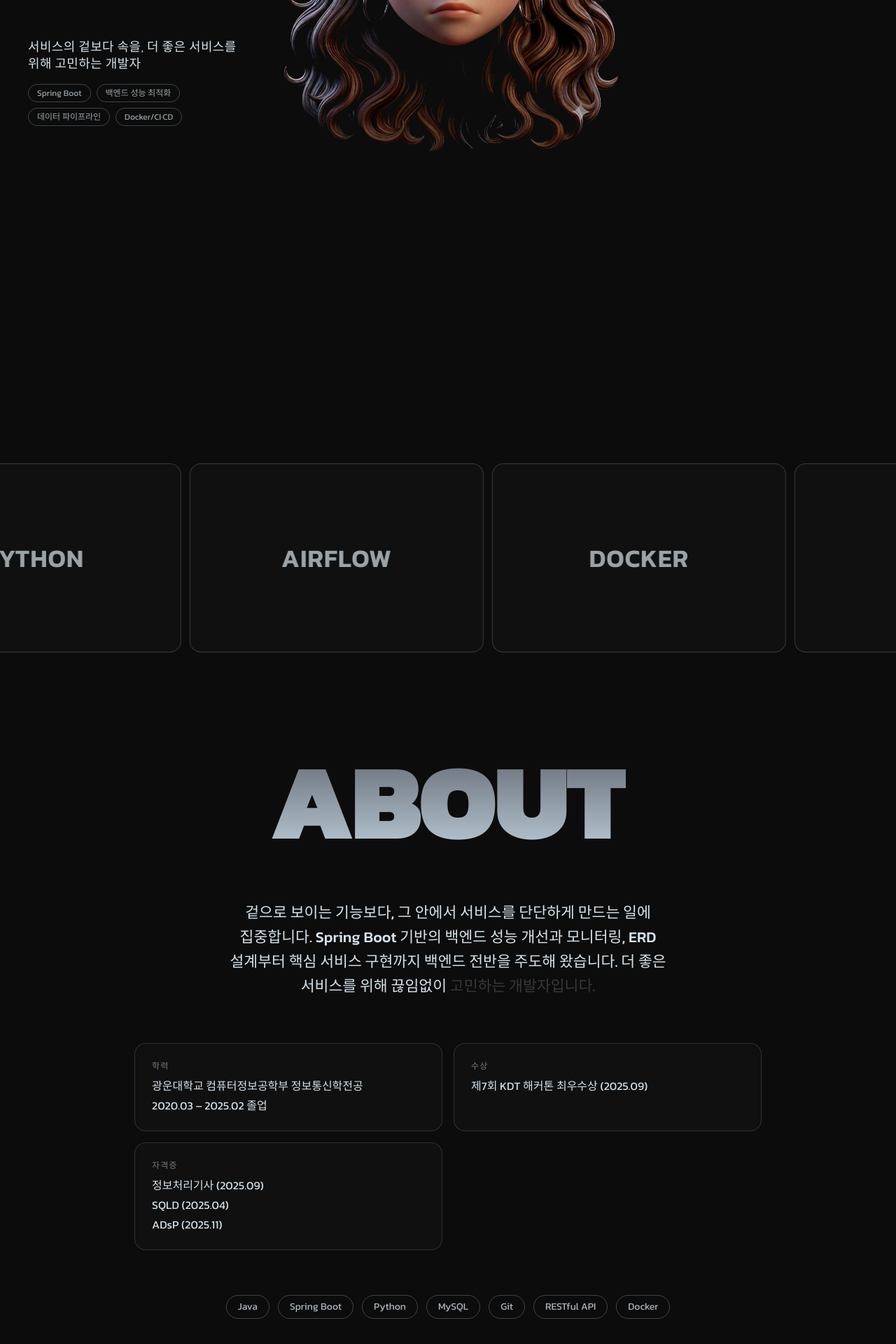
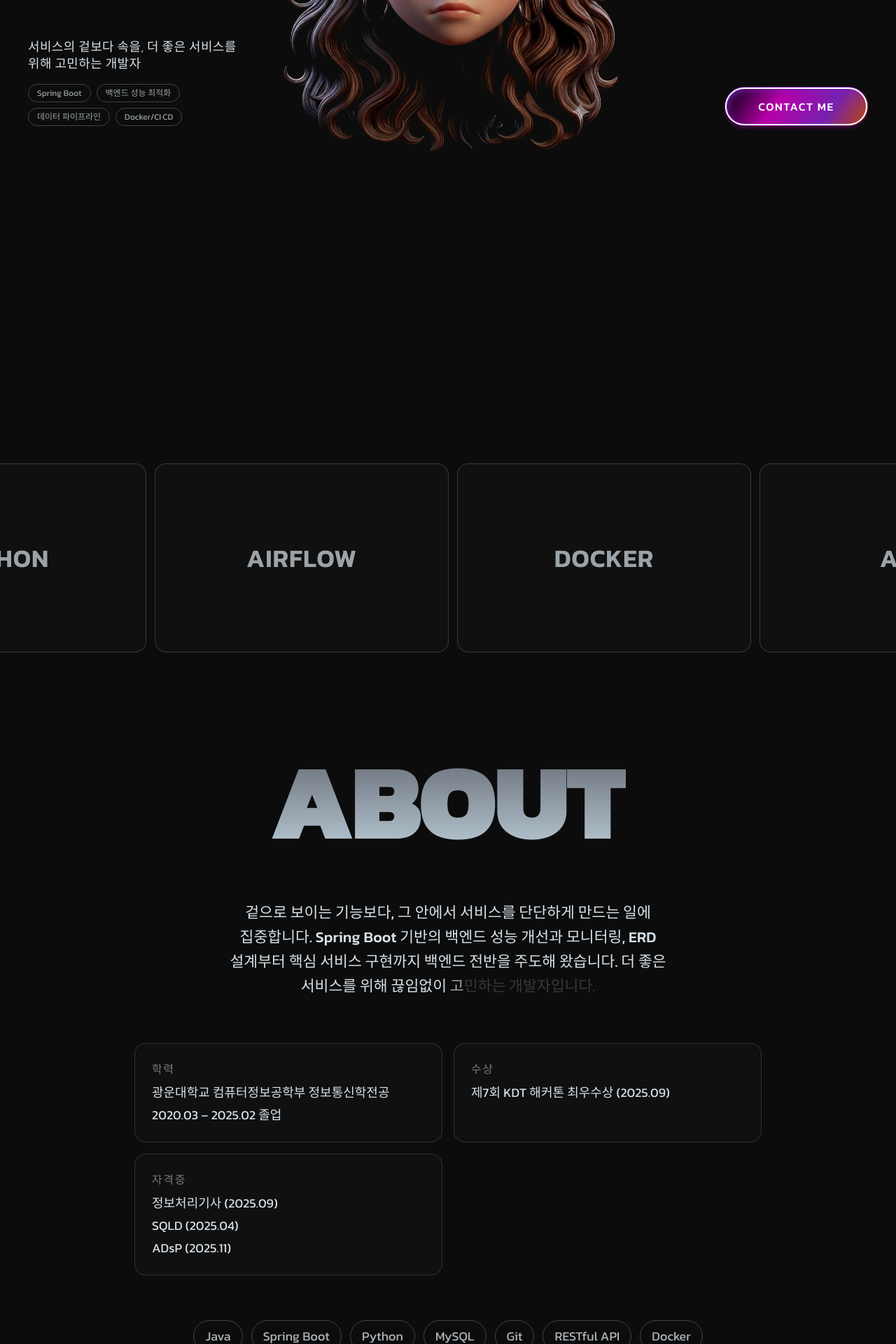
Before and after one commit to JeonHyerim86/portfolio, a React (Vite) app: page / in a window 1280 px wide. Shown: the part 580-2500 px from the top of the page at 70% size. Built offline with nearby package versions, Linux system fonts and the light colour scheme; a web font is replaced by a local one.

Commit message:
fix: 포트폴리오 카드 애니메이션 수정

```diff
--- a/src/components/ContactButton.tsx
+++ b/src/components/ContactButton.tsx
@@ -13,7 +13,7 @@ export default function ContactButton({
   return (
     <a
       href={href}
-      className={`inline-block rounded-full text-white font-medium tracking-wide px-8 py-3 sm:px-10 sm:py-3.5 md:px-12 md:py-4 text-xs sm:text-sm md:text-base transition-transform duration-200 hover:scale-[1.03] ${className}`}
+      className={`inline-block rounded-full text-white font-medium uppercase tracking-widest px-8 py-3 sm:px-10 sm:py-3.5 md:px-12 md:py-4 text-xs sm:text-sm md:text-base transition-transform duration-200 hover:scale-[1.03] ${className}`}
       style={{
         background:
           'linear-gradient(123deg, #18011F 7%, #B600A8 37%, #7621B0 72%, #BE4C00 100%)',
--- a/src/sections/AboutSection.tsx
+++ b/src/sections/AboutSection.tsx
@@ -32,12 +32,12 @@ export default function AboutSection() {
               key={group.label}
               className="rounded-2xl border border-mist/15 bg-white/[0.02] p-5 sm:p-6"
             >
-              <dt className="mb-2 font-display text-xs uppercase tracking-widest text-mist/50">
+              <dt className="mb-2 font-display text-sm uppercase tracking-widest text-mist/50 sm:text-base">
                 {group.label}
               </dt>
               <dd className="space-y-1">
                 {group.items.map((item) => (
-                  <p key={item} className="text-sm leading-relaxed text-mist sm:text-base">
+                  <p key={item} className="text-base leading-relaxed text-mist sm:text-lg">
                     {item}
                   </p>
                 ))}
@@ -53,7 +53,7 @@ export default function AboutSection() {
           {profile.skills.map((skill) => (
             <li
               key={skill}
-              className="rounded-full border border-mist/25 px-4 py-1.5 text-sm text-mist/80"
+              className="rounded-full border border-mist/25 px-4 py-2 text-base text-mist/80 sm:text-lg"
             >
               {skill}
             </li>
--- a/src/sections/HeroSection.tsx
+++ b/src/sections/HeroSection.tsx
@@ -1,5 +1,6 @@
 import FadeIn from '../components/FadeIn'
 import Magnet from '../components/Magnet'
+import ContactButton from '../components/ContactButton'
 import { profile } from '../data/profile'
 
 // design-ex.md HeroSection 구조: 풀뷰포트, 대형 그라디언트 헤딩(상단 중앙),
@@ -64,6 +65,11 @@ export default function HeroSection() {
             </ul>
           </div>
         </FadeIn>
+
+        {/* 우측 하단 CTA */}
+        <FadeIn delay={0.5} y={20}>
+          <ContactButton label="Contact me" href="#contact" />
+        </FadeIn>
       </div>
     </section>
   )
--- a/src/sections/ProjectsSection.tsx
+++ b/src/sections/ProjectsSection.tsx
@@ -1,43 +1,40 @@
 import { useRef } from 'react'
 import { motion, useScroll, useTransform, useReducedMotion } from 'framer-motion'
+import type { MotionValue } from 'framer-motion'
 import FadeIn from '../components/FadeIn'
 import GhostButton from '../components/GhostButton'
 import { projects } from '../data/projects'
 import type { Project } from '../data/projects'
 
-// design-ex.md ProjectsSection: 다크 배경 + 상단 라운드, 위 섹션 위로 겹치기(-mt),
-// sticky 스택 카드가 스크롤에 따라 축소된다.
+// design-ex.md ProjectsSection: 다크 배경 + 상단 라운드, 위 섹션 위로 겹치기(-mt).
+// 애니메이션: sticky 스택 — 각 카드가 이전 카드 위로 올라와 쌓이며(뒤 카드는 살짝 축소).
 function ProjectCard({
   project,
   index,
-  total,
+  progress,
+  range,
+  targetScale,
 }: {
   project: Project
   index: number
-  total: number
+  progress: MotionValue<number>
+  range: [number, number]
+  targetScale: number
 }) {
-  const ref = useRef<HTMLDivElement>(null)
   const reduce = useReducedMotion()
-  const { scrollYProgress } = useScroll({
-    target: ref,
-    offset: ['start start', 'end start'],
-  })
-  // 뒤 카드일수록 더 작게 스케일다운되어 아래에 쌓인다.
-  const targetScale = 1 - (total - 1 - index) * 0.03
-  const scale = useTransform(scrollYProgress, [0, 1], [1, targetScale])
+  // 섹션 전체 스크롤 진행도에 따라 아래(먼저 쌓인) 카드일수록 더 작아진다.
+  const scale = useTransform(progress, range, [1, targetScale])
 
   const imgs = project.images
   const col1 = imgs.length >= 3 ? [imgs[0], imgs[1]] : imgs.length === 2 ? [imgs[0]] : []
   const col2 = imgs.length >= 3 ? imgs[2] : imgs.length >= 1 ? imgs[imgs.length - 1] : undefined
 
   return (
-    <div ref={ref} className="h-[85vh]">
+    // 카드마다 조금씩 낮은 위치에 sticky로 고정 → 위로 쌓이며 이전 카드가 상단에 살짝 보임.
+    <div className="sticky" style={{ top: `calc(5.5rem + ${index * 34}px)` }}>
       <motion.div
-        style={{
-          scale: reduce ? 1 : scale,
-          top: `calc(6rem + ${index * 28}px)`,
-        }}
-        className="sticky mx-auto w-full max-w-6xl origin-top rounded-[32px] border-2 border-mist bg-ink p-4 sm:rounded-[44px] sm:p-6 md:rounded-[56px] md:p-8"
+        style={{ scale: reduce ? 1 : scale }}
+        className="mx-auto mb-6 w-full max-w-6xl origin-top rounded-[32px] border-2 border-mist bg-ink p-4 sm:mb-8 sm:rounded-[44px] sm:p-6 md:rounded-[56px] md:p-8"
       >
         {/* 상단 행 */}
         <div className="mb-5 flex flex-wrap items-center justify-between gap-x-6 gap-y-3 md:mb-7">
@@ -126,6 +123,13 @@ function ProjectCard({
 }
 
 export default function ProjectsSection() {
+  const container = useRef<HTMLDivElement>(null)
+  const { scrollYProgress } = useScroll({
+    target: container,
+    offset: ['start start', 'end end'],
+  })
+  const total = projects.length
+
   return (
     <section
       id="portfolio"
@@ -140,13 +144,16 @@ export default function ProjectsSection() {
         </h2>
       </FadeIn>
 
-      <div className="mx-auto max-w-6xl">
+      {/* pb로 마지막 카드가 쌓인 뒤에도 스크롤 여유를 둔다 */}
+      <div ref={container} className="relative mx-auto max-w-6xl pb-[35vh]">
         {projects.map((project, i) => (
           <ProjectCard
             key={project.number}
             project={project}
             index={i}
-            total={projects.length}
+            progress={scrollYProgress}
+            range={[i / total, 1]}
+            targetScale={1 - (total - 1 - i) * 0.05}
           />
         ))}
       </div>
```
